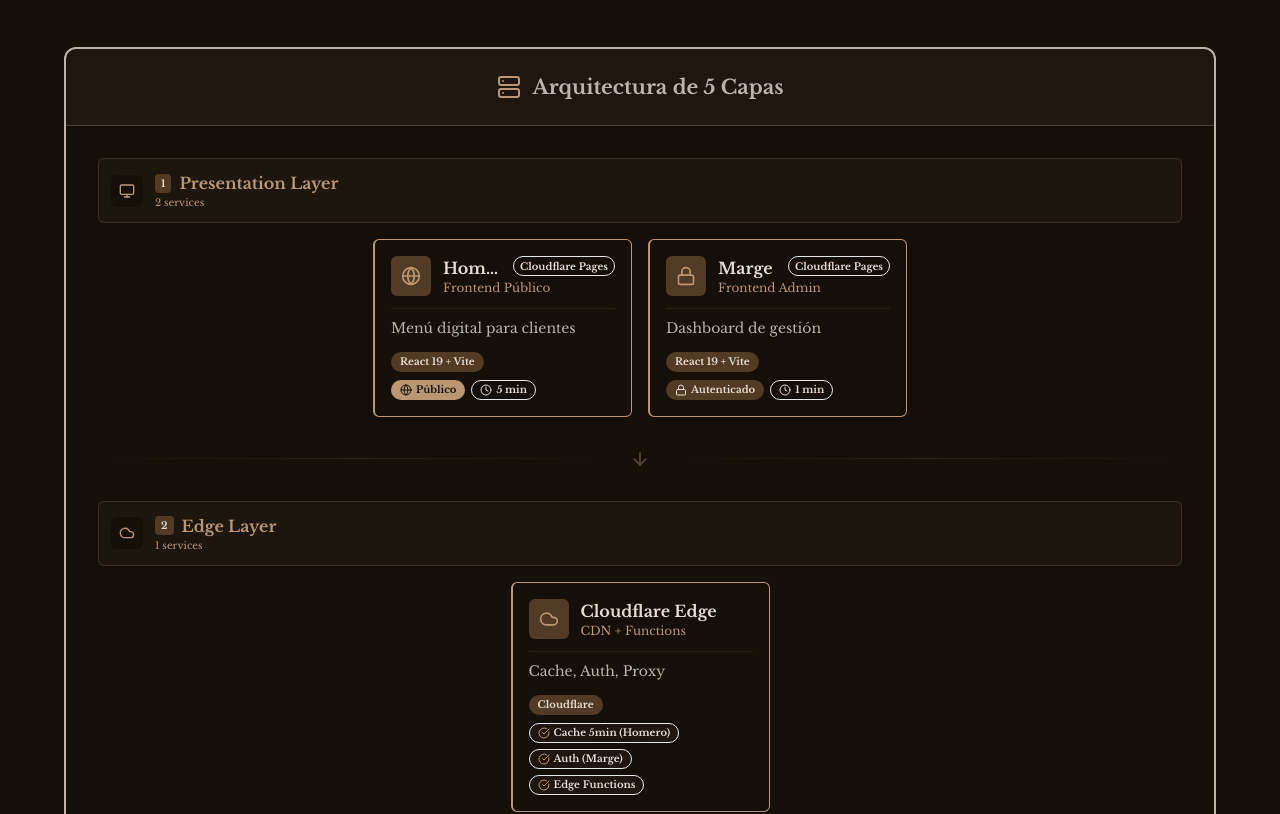
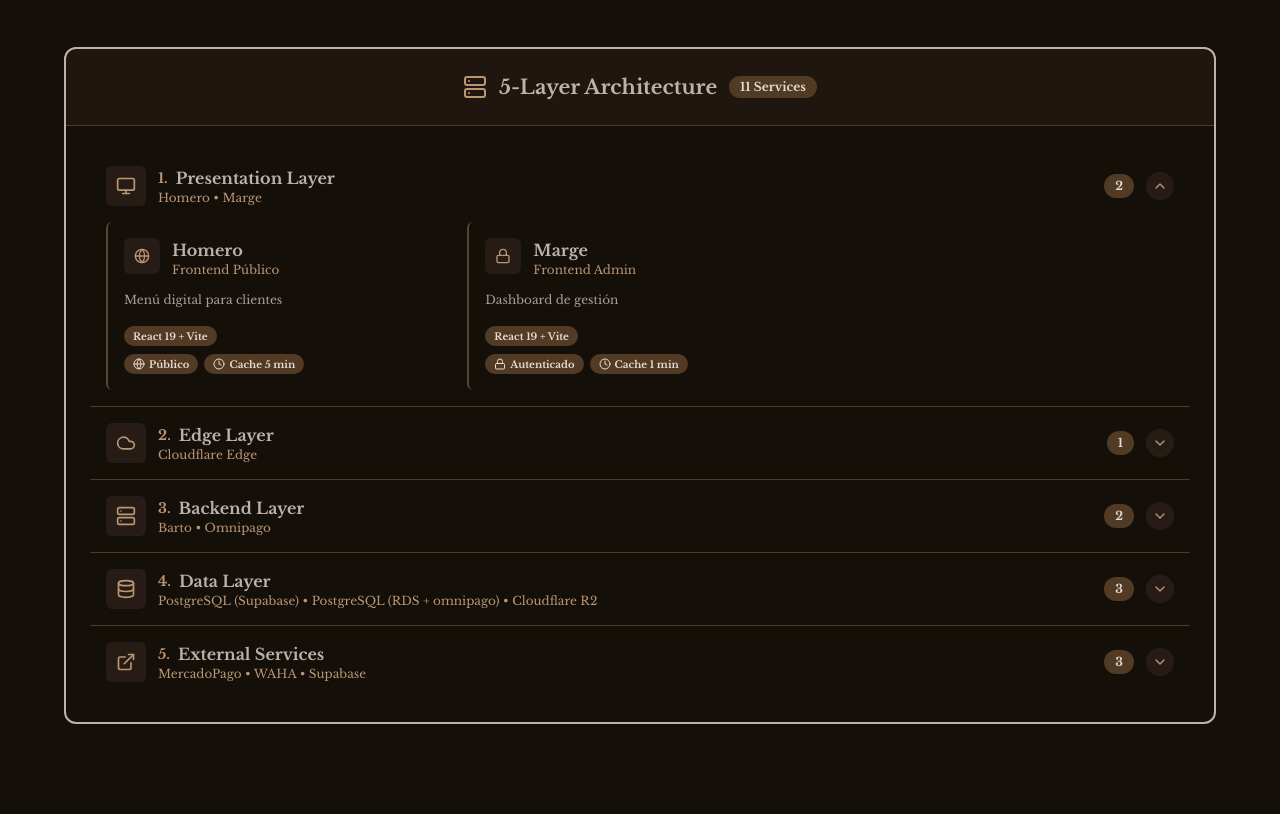
Before and after one commit to Alejotamayo28/web, a Next.js app: page /zapenu in a window 1280 px wide. Shown: the part 1028-1842 px from the top of the page. Built offline with nearby package versions, Linux system fonts and the light colour scheme.

Commit message:
Refactor System Architecture View

```diff
--- a/app/zapenu/page.tsx
+++ b/app/zapenu/page.tsx
@@ -233,7 +233,12 @@ export default function ZapenuProjectPage() {
   const [activeSection, setActiveSection] = useState("overview");
   const [isProblemExpanded, setIsProblemExpanded] = useState(false);
   const [isImageModalOpen, setIsImageModalOpen] = useState(false);
+  const [expandedLayers, setExpandedLayers] = useState<boolean[]>([true, false, false, false, false]);
   const sectionRefs = useRef<{ [key: string]: HTMLElement | null }>({});
+
+  const toggleLayer = (index: number) => {
+    setExpandedLayers(prev => prev.map((isExpanded, i) => i === index ? !isExpanded : isExpanded));
+  };
 
   useEffect(() => {
     const observerOptions = {
@@ -465,7 +470,7 @@ export default function ZapenuProjectPage() {
         )}
       </section>
 
-      {/* Architecture Section */}
+{/* Architecture Section - Accordion Style */}
       <section id="architecture" ref={(el) => { sectionRefs.current['architecture'] = el; }} className="min-h-screen px-4 md:px-6 py-12 md:py-20">
         <div className="max-w-6xl mx-auto">
           <h2 className="text-xl md:text-2xl font-bold mb-12 text-foreground opacity-80 text-center">System Architecture</h2>
@@ -473,22 +478,16 @@ export default function ZapenuProjectPage() {
           {/* Contenedor único para todas las capas */}
           <div className="rounded-xl border-2 border-foreground/80 overflow-hidden bg-transparent">
             {/* Header general del System Architecture */}
-          <div className="flex items-center justify-center gap-3 p-6 bg-primary/5 border-b border-border">
-            <Server className="h-6 w-6 text-primary" />
-            <h3 className="text-xl font-semibold text-foreground opacity-80">Arquitectura de 5 Capas</h3>
+            <div className="flex items-center justify-center gap-3 p-4 md:p-6 bg-primary/5 border-b border-border">
+              <Server className="h-5 w-5 md:h-6 md:w-6 text-primary" />
+              <h3 className="text-lg md:text-xl font-semibold text-foreground opacity-80">5-Layer Architecture</h3>
+              <Badge variant="secondary" className="text-xs">{architectureData.layers.reduce((acc, layer) => acc + layer.services.length, 0)} Services</Badge>
             </div>
 
-            <div className="p-6 md:p-8">
-              {/* Mappings de iconos y colores por capa */}
+            <div className="p-4 md:p-6">
+              {/* Acordeones de capas */}
               {(() => {
                 const layerIcons = [Monitor, Cloud, Server, Database, ExternalLink];
-            const layerColors = [
-              { bg: 'bg-primary/5', border: 'border-primary/20', text: 'text-primary', badge: 'bg-secondary text-secondary-foreground', header: 'border-primary' },
-              { bg: 'bg-primary/5', border: 'border-primary/20', text: 'text-primary', badge: 'bg-secondary text-secondary-foreground', header: 'border-primary' },
-              { bg: 'bg-primary/5', border: 'border-primary/20', text: 'text-primary', badge: 'bg-secondary text-secondary-foreground', header: 'border-primary' },
-              { bg: 'bg-primary/5', border: 'border-primary/20', text: 'text-primary', badge: 'bg-secondary text-secondary-foreground', header: 'border-primary' },
-              { bg: 'bg-primary/5', border: 'border-primary/20', text: 'text-primary', badge: 'bg-secondary text-secondary-foreground', header: 'border-primary' },
-            ];
                 const serviceIcons: Record<string, React.ElementType> = {
                   'Homero': Globe, 'Marge': Lock, 'Cloudflare Edge': Cloud,
                   'Barto': Server, 'Omnipago': CreditCard,
@@ -497,109 +496,137 @@ export default function ZapenuProjectPage() {
                 };
 
                 return (
-                  <div className="space-y-8">
+                  <div className="space-y-0">
                     {architectureData.layers.map((layer, layerIdx) => {
                       const LayerIcon = layerIcons[layerIdx];
-                      const colors = layerColors[layerIdx];
+                      const isExpanded = expandedLayers[layerIdx];
+                      const isLast = layerIdx === architectureData.layers.length - 1;
 
                       return (
-                        <div key={layerIdx}>
-                          {/* Header de cada capa */}
-                          <div className={`flex items-center gap-3 p-3 rounded-lg ${colors.bg} border ${colors.border} mb-4`}>
-                            <div className={`w-8 h-8 rounded-lg bg-background flex items-center justify-center ${colors.text}`}>
-                              <LayerIcon className="h-4 w-4" />
+                        <div key={layerIdx} className={`${!isLast ? 'border-b border-border' : ''}`}>
+                          {/* Header clickeable del acordeón */}
+                          <button
+                            onClick={() => toggleLayer(layerIdx)}
+                            className="w-full flex items-center gap-3 p-3 md:p-4 hover:bg-accent/5 transition-colors text-left group"
+                          >
+                            {/* Icono de la capa */}
+                            <div className="w-9 h-9 md:w-10 md:h-10 rounded-lg bg-primary/10 flex items-center justify-center flex-shrink-0 group-hover:bg-primary/20 transition-colors">
+                              <LayerIcon className="h-4 w-4 md:h-5 md:w-5 text-primary" />
                             </div>
-                            <div className="flex-1">
+
+                            {/* Info de la capa */}
+                            <div className="flex-1 min-w-0">
                               <div className="flex items-center gap-2">
-                                <span className={`px-1.5 py-0.5 rounded text-[10px] font-bold ${colors.badge}`}>
-                                  {layerIdx + 1}
+                                <span className="text-xs md:text-sm font-bold text-primary">
+                                  {layerIdx + 1}.
                                 </span>
-                                <h4 className={`text-base font-semibold ${colors.text}`}>{layer.name}</h4>
+                                <h4 className="text-sm md:text-base font-semibold text-foreground opacity-80 truncate">
+                                  {layer.name}
+                                </h4>
                               </div>
-                              <p className="text-[10px] text-muted-foreground">{layer.services.length} services</p>
+                              <p className="text-[10px] md:text-xs text-muted-foreground truncate">
+                                {layer.services.map(s => s.name).join(' • ')}
+                              </p>
+                            </div>
+
+                            {/* Contador y toggle */}
+                            <div className="flex items-center gap-2 md:gap-3 flex-shrink-0">
+                              <Badge variant="secondary" className="text-[10px] md:text-xs h-5 md:h-6">
+                                {layer.services.length}
+                              </Badge>
+                              <div className={`w-6 h-6 md:w-7 md:h-7 rounded-full bg-primary/10 flex items-center justify-center transition-transform duration-300 ${isExpanded ? 'rotate-180' : ''}`}>
+                                <ChevronDown className="h-3.5 w-3.5 md:h-4 md:w-4 text-primary" />
                               </div>
                             </div>
+                          </button>
 
-                          {/* Grid de servicios - Más anchos */}
-                          <div className="flex flex-wrap justify-center gap-4">
+                          {/* Contenido expandible */}
+                          <div className={`transition-all duration-300 ease-in-out overflow-hidden ${isExpanded ? 'max-h-[2000px] opacity-100' : 'max-h-0 opacity-0'}`}>
+                            <div className="p-3 md:p-4 pt-0 md:pt-0">
+                              {/* Grid de servicios */}
+                              <div className="grid grid-cols-1 sm:grid-cols-2 lg:grid-cols-3 gap-3 md:gap-4">
                                 {layer.services.map((service, svcIdx) => {
                                   const ServiceIcon = serviceIcons[service.name] || Server;
 
                                   return (
 <Card
                                   key={svcIdx}
-                                  className={`group w-full sm:w-[calc(50%-0.5rem)] lg:w-[calc(33.333%-0.75rem)] xl:w-[calc(25%-0.75rem)] border-l-2 ${colors.border.replace('/20', '')} hover:shadow-lg hover:shadow-primary/5 hover:-translate-y-0.5 transition-all duration-300 ${colors.bg} bg-background`}
+                                  className="group border-0 border-l-2 border-l-primary/40 hover:border-l-primary hover:shadow-md transition-all duration-200 bg-background"
                                 >
-                                  <CardContent className="p-4">
+                                      <CardContent className="p-3 md:p-4">
                                         {/* Header del servicio */}
-                                    <div className="flex items-start gap-3 mb-3">
-                                      <div className={`w-10 h-10 rounded-lg bg-muted flex items-center justify-center ${colors.text} group-hover:scale-105 transition-transform flex-shrink-0`}>
-                                        <ServiceIcon className="h-5 w-5" />
+                                        <div className="flex items-start gap-2.5 md:gap-3 mb-2.5 md:mb-3">
+                                          <div className="w-8 h-8 md:w-9 md:h-9 rounded-lg bg-primary/10 flex items-center justify-center flex-shrink-0 group-hover:bg-primary/20 transition-colors">
+                                            <ServiceIcon className="h-4 w-4 md:h-4.5 md:w-4.5 text-primary" />
                                           </div>
                                           <div className="flex-1 min-w-0">
                                             <div className="flex items-start justify-between gap-2">
-                                          <h4 className="font-semibold text-foreground text-base truncate">{service.name}</h4>
-                                          {service.port && (
-                                            <Badge variant="outline" className="text-[10px] whitespace-nowrap flex-shrink-0 h-5 px-1.5">
+                                              <h5 className="text-sm md:text-base font-semibold text-foreground opacity-80 truncate">
+                                                {service.name}
+                                              </h5>
+                                              {service.port && typeof service.port === 'string' && service.port.length < 10 && (
+                                                <Badge variant="outline" className="text-[10px] h-4 md:h-5 px-1 md:px-1.5 flex-shrink-0">
                                                   {service.port}
                                                 </Badge>
                                               )}
                                             </div>
-                                        <p className="text-xs text-primary">{service.type}</p>
+                                            <p className="text-[10px] md:text-xs text-primary truncate">{service.type}</p>
                                           </div>
                                         </div>
 
                                         {/* Descripción */}
-                                    <p className="text-sm text-foreground opacity-80 mb-3 border-t border-border/50 pt-2 leading-relaxed">
+                                        <p className="text-xs text-foreground opacity-70 mb-2.5 md:mb-3 leading-relaxed line-clamp-2">
                                           {service.role}
                                         </p>
 
-                                    {/* Badges de tecnología */}
-                                    <div className="flex flex-wrap gap-1.5">
+                                        {/* Stack */}
                                         {service.stack && (
-                                        <Badge variant="secondary" className={`text-[10px] h-5 px-2 truncate max-w-[120px] ${colors.badge}`}>
+                                          <div className="mb-2">
+                                            <Badge variant="secondary" className="text-[10px] h-5 px-2">
                                               {service.stack}
                                             </Badge>
+                                          </div>
                                         )}
+
+{/* Badges de tecnología - Todos con variant secondary para consistencia */}
+                                    <div className="flex flex-wrap gap-1.5">
                                       {service.protocol && (
-                                        <Badge variant="outline" className="text-[10px] h-5 px-2 truncate max-w-[100px]">
+                                        <Badge variant="secondary" className="text-[10px] h-4 md:h-5 px-1.5 md:px-2">
                                           {service.protocol}
+                                        </Badge>
+                                      )}
+                                      {service.access && (
+                                        <Badge
+                                          variant="secondary"
+                                          className="text-[10px] h-4 md:h-5 px-1.5 md:px-2"
+                                        >
+                                          {service.access === "Público" ? (
+                                            <Globe className="h-2.5 w-2.5 md:h-3 md:w-3 mr-0.5 md:mr-1" />
+                                          ) : (
+                                            <Lock className="h-2.5 w-2.5 md:h-3 md:w-3 mr-0.5 md:mr-1" />
+                                          )}
+                                          <span className="hidden sm:inline">{service.access}</span>
+                                        </Badge>
+                                      )}
+                                      {service.cache && (
+                                        <Badge variant="secondary" className="text-[10px] h-4 md:h-5 px-1.5 md:px-2">
+                                          <Clock className="h-2.5 w-2.5 md:h-3 md:w-3 mr-0.5 md:mr-1" />
+                                          Cache {service.cache}
                                         </Badge>
                                       )}
                                     </div>
 
-                                    {/* Acceso y cache */}
-                                    {(service.access || service.cache) && (
-                                      <div className="flex flex-wrap gap-1.5 mt-2">
-                                        {service.access && (
-                                          <Badge
-                                            variant={service.access === "Público" ? "default" : "secondary"}
-                                            className="text-[10px] h-5 px-2"
-                                          >
-                                            {service.access === "Público" ? <Globe className="h-3 w-3 mr-1" /> : <Lock className="h-3 w-3 mr-1" />}
-                                            {service.access}
-                                          </Badge>
-                                        )}
-                                        {service.cache && (
-                                          <Badge variant="outline" className="text-[10px] h-5 px-2">
-                                            <Clock className="h-3 w-3 mr-1" />
-                                            {service.cache}
-                                          </Badge>
-                                        )}
-                                      </div>
-                                    )}
-
-                                    {/* Features */}
-                                    {service.features && (
-                                      <div className="flex flex-wrap gap-1.5 mt-2">
-                                        {service.features.map((f, i) => (
+{/* Features - Con variant secondary para consistencia */}
+                                    {service.features && service.features.length > 0 && (
+                                      <div className="flex flex-wrap gap-1 mt-2 pt-2 border-t border-border/50">
+                                        {service.features.slice(0, 3).map((f, i) => (
                                           <Badge
                                             key={i}
-                                            variant="outline"
-                                            className={`text-[10px] h-5 px-2 ${colors.bg}`}
+                                            variant="secondary"
+                                            className="text-[9px] md:text-[10px] h-4 md:h-5 px-1.5 md:px-2"
                                           >
-                                            <CheckCircle className={`h-3 w-3 mr-1 ${colors.text}`} />
-                                            {f}
+                                            <CheckCircle className="h-2 w-2 md:h-2.5 md:w-2.5 mr-0.5 md:mr-1 text-primary" />
+                                            <span className="truncate max-w-[80px] md:max-w-[100px]">{f}</span>
                                           </Badge>
                                         ))}
                                       </div>
@@ -609,15 +636,8 @@ export default function ZapenuProjectPage() {
                                   );
                                 })}
                               </div>
-
-                          {/* Separador entre capas (excepto la última) */}
-                          {layerIdx < architectureData.layers.length - 1 && (
-                            <div className="flex items-center gap-4 mt-8 mb-2 opacity-40">
-                              <div className="flex-1 h-px bg-gradient-to-r from-transparent via-border to-transparent" />
-                              <ArrowDown className="h-5 w-5 text-muted-foreground" />
-                              <div className="flex-1 h-px bg-gradient-to-r from-transparent via-border to-transparent" />
                             </div>
-                          )}
+                          </div>
                         </div>
                       );
                     })}
```
Lines whose indentation alone changed are shown as unchanged.
